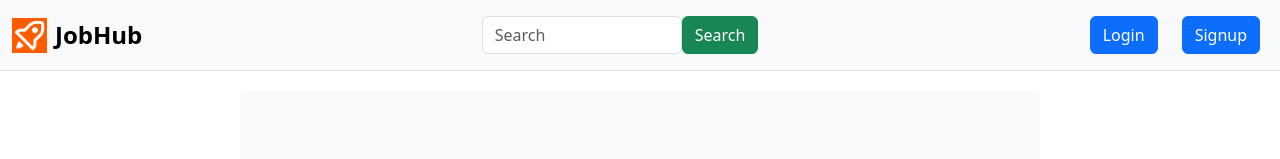
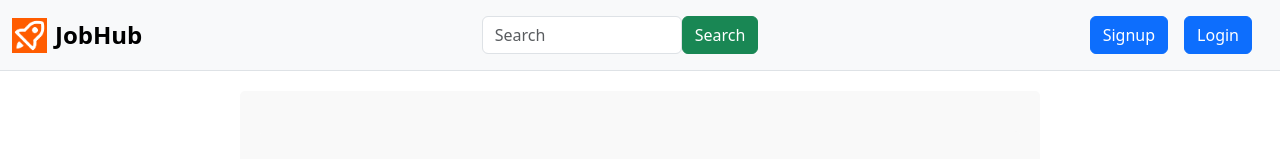
Before and after one commit to paulhuii/SENG401-Project, a React (Create React App) app in the folder client/: page / in a window 1280 px wide. Shown: the top 159 px of the page. Built offline with nearby package versions, Linux system fonts and the light colour scheme.

Commit message:
added dashboard button to nav bar

```diff
--- a/client/src/App.js
+++ b/client/src/App.js
@@ -86,23 +86,25 @@ function App() {
             </button>
             <div className="collapse navbar-collapse" id="navbarSupportedContent">
               <ul className="navbar-nav mx-auto">
-                <form class="d-flex" role="search">
+                <form className="d-flex" role="search">
                   <input className="form-control mr-sm-2" type="search" placeholder="Search" aria-label="Search" style={{ maxWidth: '200px' }} />
                   <button className="btn btn-success" type="submit">Search</button>
                 </form>
               </ul>
               <ul className="navbar-nav ml-auto">
+                {isLoggedIn && (
+                    <>
                       <li className="nav-item">
-    <Link to="/login" className="nav-link">
-      <button className="btn btn-primary me-2" onClick={handleLogout}>{isLoggedIn ? 'Logout' : 'Login'}</button>
+                        <Link to="/dashboard" className="nav-link">
+                          <button className="btn btn-primary me-2">Dashboard</button>
                         </Link>
                       </li>
-  {isLoggedIn && (
                       <li className="nav-item">
                         <Link to="/profile" className="nav-link">
                           <button className="btn btn-primary me-2">Profile</button>
                         </Link>
                       </li>
+                    </>
                 )}
                 {!isLoggedIn && (
                     <li className="nav-item">
@@ -111,6 +113,11 @@ function App() {
                       </Link>
                     </li>
                 )}
+                <li className="nav-item">
+                  <Link to="/login" className="nav-link">
+                    <button className="btn btn-primary me-2" onClick={handleLogout}>{isLoggedIn ? 'Logout' : 'Login'}</button>
+                  </Link>
+                </li>
               </ul>
             </div>
           </div>
```
Also changed, not shown: 1 other file (tests, documents, lock files or other folders). Lines whose indentation alone changed are shown as unchanged.
